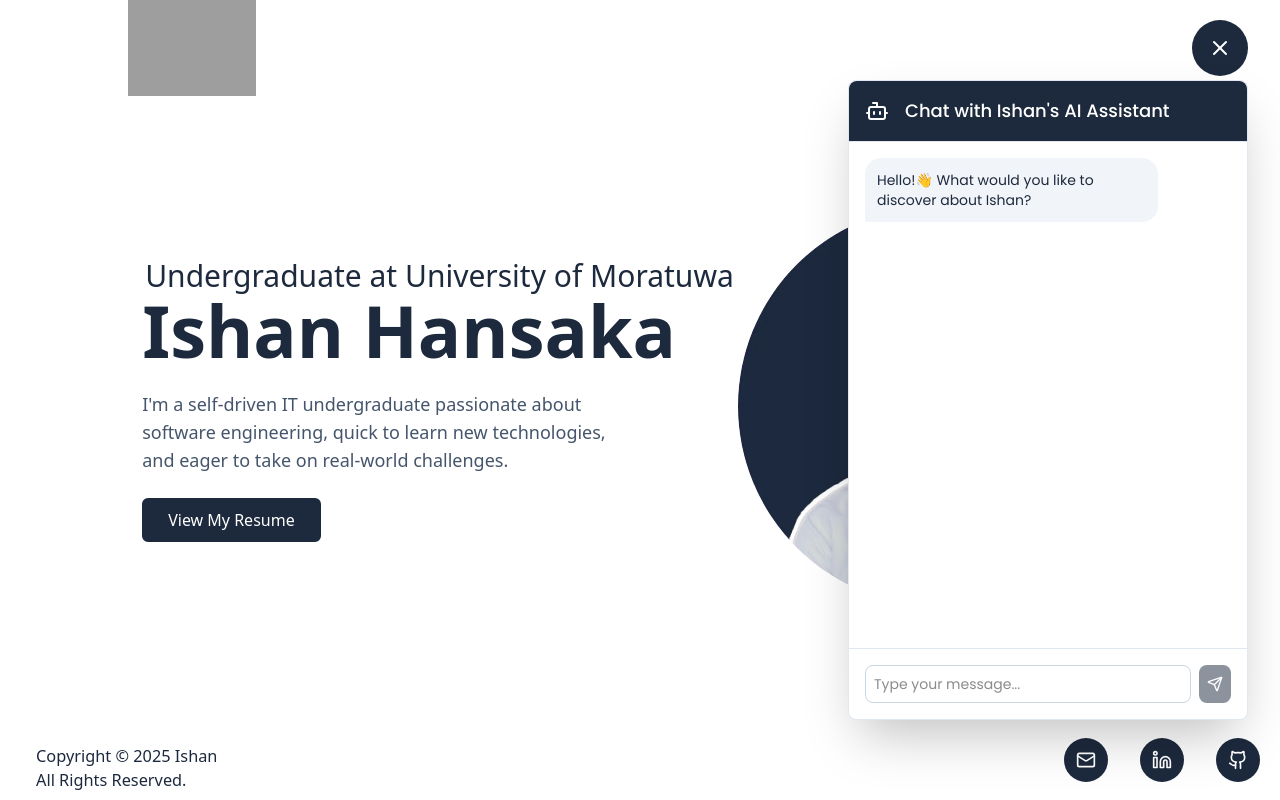
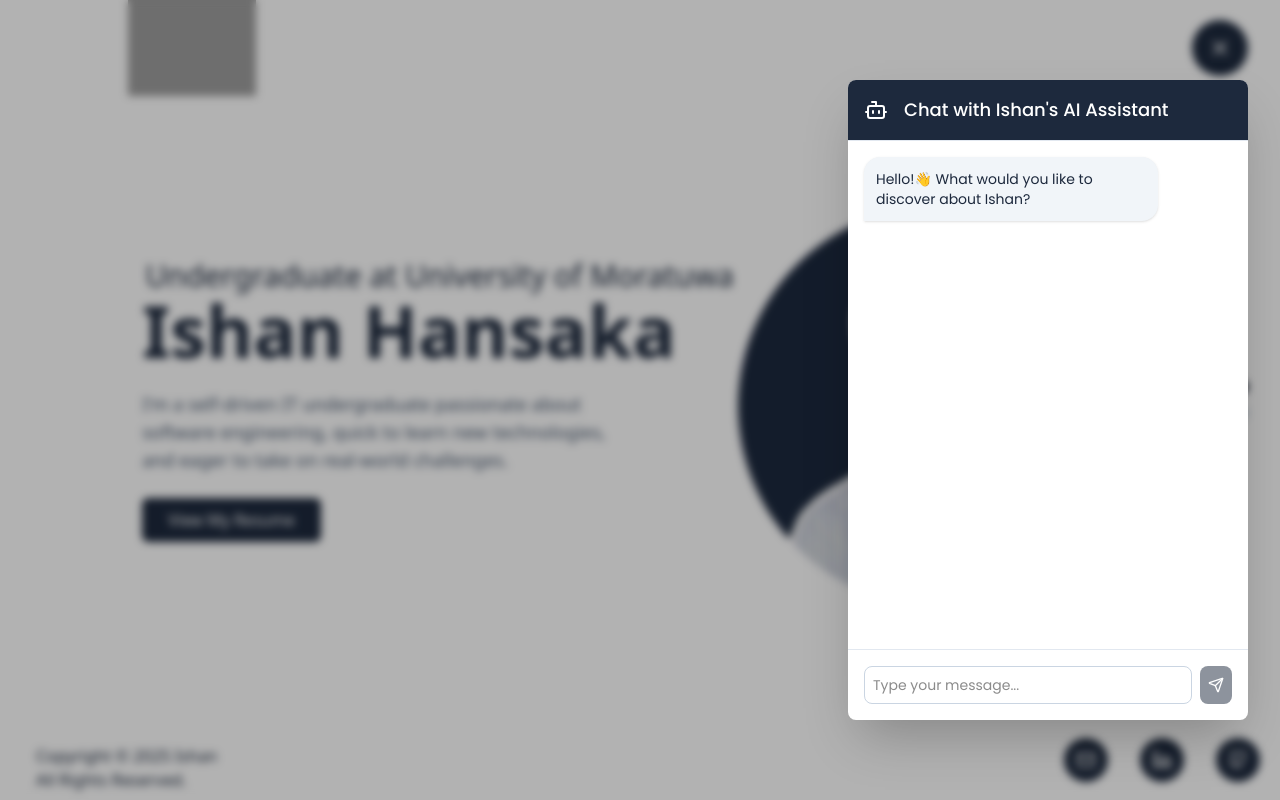
Before and after one commit to IshanHansaka/portfolio-frontend-v2, a Next.js app: page / in a window 1280 px wide. Both pictures are taken after a click on the button "Chat with me". Shown: the top 800 px of the page. Built offline with nearby package versions, Linux system fonts and the light colour scheme; no server answers; grey boxes are pictures that could not be loaded.

Commit message:
feat: add animations

```diff
--- a/src/components/ChatModal.tsx
+++ b/src/components/ChatModal.tsx
@@ -1,11 +1,14 @@
 import { useState, useRef, useEffect } from 'react';
 import { Bot, Send } from 'lucide-react';
+import { motion, AnimatePresence } from 'framer-motion';
+import { easeIn, easeOut } from 'framer-motion';
 
 type ChatModalProps = {
   isOpen: boolean;
+  onClose: () => void;
 };
 
-export default function ChatModal({ isOpen }: ChatModalProps) {
+export default function ChatModal({ isOpen, onClose }: ChatModalProps) {
   const [messages, setMessages] = useState([
     {
       role: 'AI',
@@ -15,8 +18,44 @@ export default function ChatModal({ isOpen }: ChatModalProps) {
   const [loading, setLoading] = useState(false);
   const [message, setMessage] = useState('');
   const chatMessagesRef = useRef<HTMLDivElement>(null);
+  const modalRef = useRef<HTMLDivElement>(null);
 
   const backendURL = process.env.NEXT_PUBLIC_API_URL;
+
+  // Handle click outside to close
+  useEffect(() => {
+    const handleClickOutside = (event: MouseEvent) => {
+      if (
+        modalRef.current &&
+        !modalRef.current.contains(event.target as Node)
+      ) {
+        onClose();
+      }
+    };
+
+    if (isOpen) {
+      document.addEventListener('mousedown', handleClickOutside);
+      return () => {
+        document.removeEventListener('mousedown', handleClickOutside);
+      };
+    }
+  }, [isOpen, onClose]);
+
+  // Handle escape key to close
+  useEffect(() => {
+    const handleEscapeKey = (event: KeyboardEvent) => {
+      if (event.key === 'Escape') {
+        onClose();
+      }
+    };
+
+    if (isOpen) {
+      document.addEventListener('keydown', handleEscapeKey);
+      return () => {
+        document.removeEventListener('keydown', handleEscapeKey);
+      };
+    }
+  }, [isOpen, onClose]);
 
   const scrollToEnd = () => {
     setTimeout(() => {
@@ -110,83 +149,234 @@ export default function ChatModal({ isOpen }: ChatModalProps) {
     scrollToEnd();
   }, [messages]);
 
-  if (!isOpen) return null;
+  const backdropVariants = {
+    hidden: { opacity: 0 },
+    visible: {
+      opacity: 1,
+      transition: { duration: 0.3, ease: easeOut },
+    },
+    exit: {
+      opacity: 0,
+      transition: { duration: 0.2, ease: easeIn },
+    },
+  };
+
+  const modalVariants = {
+    hidden: {
+      opacity: 0,
+      scale: 0.8,
+      y: -20,
+      x: 20,
+    },
+    visible: {
+      opacity: 1,
+      scale: 1,
+      y: 0,
+      x: 0,
+      transition: {
+        duration: 0.4,
+        ease: easeOut,
+        delay: 0.1,
+      },
+    },
+    exit: {
+      opacity: 0,
+      scale: 0.9,
+      y: -10,
+      x: 10,
+      transition: {
+        duration: 0.2,
+        ease: easeIn,
+      },
+    },
+  };
+
+  const messageVariants = {
+    hidden: { opacity: 0, y: 10, scale: 0.9 },
+    visible: {
+      opacity: 1,
+      y: 0,
+      scale: 1,
+      transition: {
+        duration: 0.3,
+        ease: easeOut, // use the imported easing function
+      },
+    },
+  };
+
+  const loadingVariants = {
+    hidden: { opacity: 0, scale: 0.8 },
+    visible: {
+      opacity: 1,
+      scale: 1,
+      transition: {
+        duration: 0.3,
+        ease: easeOut,
+      },
+    },
+    exit: {
+      opacity: 0,
+      scale: 0.8,
+      transition: {
+        duration: 0.2,
+        ease: easeIn,
+      },
+    },
+  };
 
   return (
-    <div className="fixed top-12 md:top-20 right-4 z-[999] w-100 h-[calc(100vh-6rem)] md:h-[calc(100vh-10rem)] bg-white rounded-lg shadow-2xl border border-slate-200 flex flex-col md:mr-4">
+    <AnimatePresence>
+      {isOpen && (
+        <>
+          {/* Backdrop with blur */}
+          <motion.div
+            variants={backdropVariants}
+            initial="hidden"
+            animate="visible"
+            exit="exit"
+            className="fixed inset-0 z-[998] bg-black/30 backdrop-blur-sm"
+            style={{ backdropFilter: 'blur(4px)' }}
+          />
+
+          {/* Chat Modal */}
+          <motion.div
+            ref={modalRef}
+            variants={modalVariants}
+            initial="hidden"
+            animate="visible"
+            exit="exit"
+            className="fixed top-12 md:top-20 right-4 z-[999] w-100 h-[calc(100vh-6rem)] md:h-[calc(100vh-10rem)] bg-white rounded-lg shadow-2xl flex flex-col md:mr-4"
+          >
             {/* Header */}
-      <div className="flex items-center justify-between p-4 border-b border-gray-200 bg-slate-800 text-white rounded-t-lg">
+            <motion.div
+              initial={{ opacity: 0, y: -10 }}
+              animate={{ opacity: 1, y: 0 }}
+              transition={{ delay: 0.2, duration: 0.3 }}
+              className="flex items-center justify-between p-4 border-b border-slate-200 bg-slate-800 text-white rounded-t-lg"
+            >
               <div className="flex items-center gap-4 text-lg">
+                <motion.div
+                  animate={{ rotate: [0, 10, -10, 0] }}
+                  transition={{
+                    duration: 2,
+                    repeat: Infinity,
+                    repeatDelay: 3,
+                    ease: 'easeInOut',
+                  }}
+                >
                   <Bot className="w-6 h-6" />
-          <h3 className="font-medium">Chat with Ishan&apos;s AI Assistant</h3>
+                </motion.div>
+                <h3 className="font-medium">
+                  Chat with Ishan&apos;s AI Assistant
+                </h3>
               </div>
-      </div>
+            </motion.div>
 
             {/* Messages */}
             <div
               ref={chatMessagesRef}
               className="chat-messages flex-1 p-4 overflow-y-auto space-y-3"
             >
+              <AnimatePresence>
                 {messages.map((msg, index) => (
-          <div
+                  <motion.div
                     key={index}
+                    variants={messageVariants}
+                    initial="hidden"
+                    animate="visible"
                     className={`flex ${
                       msg.role === 'User' ? 'justify-end' : 'justify-start'
                     }`}
                   >
-            <div
+                    <motion.div
+                      whileHover={{ scale: 1.02 }}
+                      transition={{ duration: 0.2 }}
                       className={`max-w-[80%] p-3 rounded-2xl text-sm ${
                         msg.role === 'User'
-                  ? 'bg-slate-800 text-white rounded-br-none'
-                  : 'bg-slate-100 text-slate-800 rounded-bl-none'
+                          ? 'bg-slate-800 text-white rounded-br-none shadow-md'
+                          : 'bg-slate-100 text-slate-800 rounded-bl-none shadow-sm'
                       }`}
                     >
                       <div className="whitespace-pre-wrap">{msg.message}</div>
-            </div>
-          </div>
+                    </motion.div>
+                  </motion.div>
                 ))}
 
                 {loading && (
-          <div className="flex justify-start">
-            <div className="bg-slate-100 text-slate-800 p-3 rounded-lg rounded-bl-sm text-sm">
+                  <motion.div
+                    variants={loadingVariants}
+                    initial="hidden"
+                    animate="visible"
+                    exit="exit"
+                    className="flex justify-start"
+                  >
+                    <div className="bg-slate-100 text-slate-800 p-3 rounded-lg rounded-bl-sm text-sm shadow-sm">
                       <div className="flex items-center gap-1">
-                <div className="w-2 h-2 bg-slate-400 rounded-full animate-bounce"></div>
-                <div
-                  className="w-2 h-2 bg-slate-400 rounded-full animate-bounce"
-                  style={{ animationDelay: '0.1s' }}
-                ></div>
-                <div
-                  className="w-2 h-2 bg-slate-400 rounded-full animate-bounce"
-                  style={{ animationDelay: '0.2s' }}
-                ></div>
+                        <motion.div
+                          className="w-2 h-2 bg-slate-400 rounded-full"
+                          animate={{ scale: [1, 1.2, 1] }}
+                          transition={{ duration: 0.6, repeat: Infinity }}
+                        />
+                        <motion.div
+                          className="w-2 h-2 bg-slate-400 rounded-full"
+                          animate={{ scale: [1, 1.2, 1] }}
+                          transition={{
+                            duration: 0.6,
+                            repeat: Infinity,
+                            delay: 0.1,
+                          }}
+                        />
+                        <motion.div
+                          className="w-2 h-2 bg-slate-400 rounded-full"
+                          animate={{ scale: [1, 1.2, 1] }}
+                          transition={{
+                            duration: 0.6,
+                            repeat: Infinity,
+                            delay: 0.2,
+                          }}
+                        />
                       </div>
                     </div>
-          </div>
+                  </motion.div>
                 )}
+              </AnimatePresence>
             </div>
 
             {/* Input */}
-      <div className="p-4 border-t border-slate-200">
+            <motion.div
+              initial={{ opacity: 0, y: 20 }}
+              animate={{ opacity: 1, y: 0 }}
+              transition={{ delay: 0.3, duration: 0.3 }}
+              className="p-4 border-t border-slate-200"
+            >
               <div className="flex gap-2">
-          <input
+                <motion.input
                   type="text"
                   value={message}
                   onChange={(e) => setMessage(e.target.value)}
                   onKeyPress={handleKeyPress}
                   placeholder="Type your message..."
-            className="flex-1 p-2 border border-slate-300 rounded-lg focus:outline-none focus:ring-2 focus:ring-slate-800 focus:border-transparent text-sm"
+                  className="flex-1 p-2 border border-slate-300 rounded-lg focus:outline-none focus:ring-2 focus:ring-slate-800 focus:border-transparent text-sm transition-all duration-200"
                   disabled={loading}
+                  whileFocus={{ scale: 1.01 }}
+                  transition={{ duration: 0.2 }}
                 />
-          <button
+                <motion.button
                   onClick={sendPrompt}
                   disabled={loading || !message.trim()}
                   className="p-2 bg-slate-800 text-white rounded-lg hover:bg-slate-700 disabled:opacity-50 disabled:cursor-not-allowed transition-colors duration-200"
                   aria-label="Send message"
+                  whileHover={{ scale: 1.05 }}
+                  whileTap={{ scale: 0.95 }}
+                  transition={{ duration: 0.1 }}
                 >
                   <Send className="w-4 h-4" />
-          </button>
+                </motion.button>
               </div>
-      </div>
-    </div>
+            </motion.div>
+          </motion.div>
+        </>
+      )}
+    </AnimatePresence>
   );
 }
```
Lines whose indentation alone changed are shown as unchanged.
